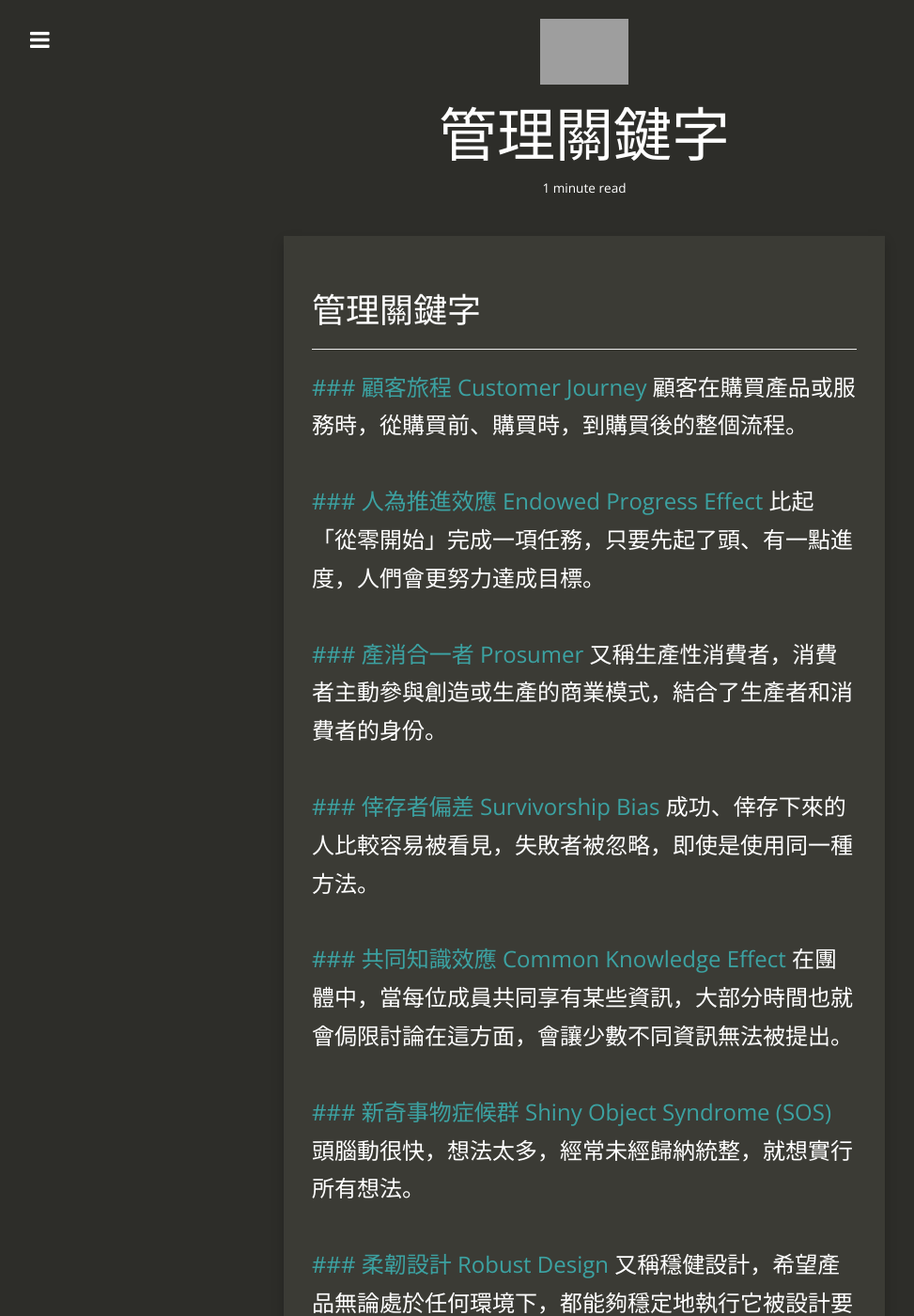
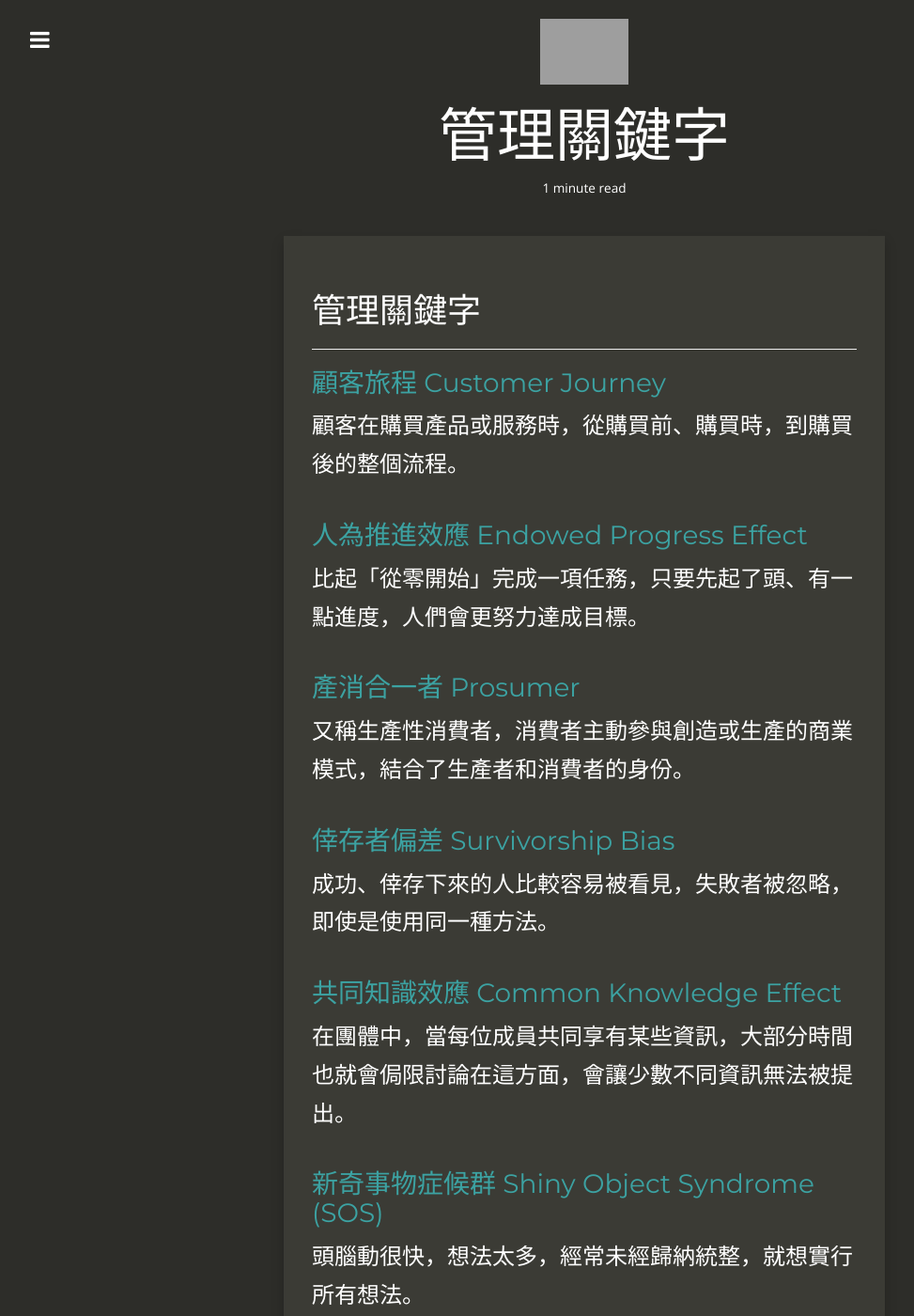
Before and after one commit to jeremywangyuan/Jeremywangyuan.github.io, a Jekyll site: the page built from _posts/2017-11-15-study-note.md, in a window 1280 px wide and 1400 px high. Shown: the whole window at 94% size, without its empty margins (18-991 px from the left). Built offline with Jekyll 4.4.1, drawn with Linux system fonts in a browser that asks for light colours; nearby versions of some CDN libraries; some web fonts are replaced; some of the changed text lies outside the part shown; grey boxes are pictures that could not be loaded.

Commit message:
study note

```diff
--- a/_posts/2017-11-15-study-note.md
+++ b/_posts/2017-11-15-study-note.md
@@ -11,34 +11,34 @@ tags:
 # 管理關鍵字
 ---
 
-[### 顧客旅程 Customer Journey](http://www.cw.com.tw/article/article.action?id=5076812)
+### [顧客旅程 Customer Journey](http://www.cw.com.tw/article/article.action?id=5076812)
 顧客在購買產品或服務時，從購買前、購買時，到購買後的整個流程。
 
-[### 人為推進效應 Endowed Progress Effect](https://www.managertoday.com.tw/books/view/43060)
+### [人為推進效應 Endowed Progress Effect](https://www.managertoday.com.tw/books/view/43060)
 比起「從零開始」完成一項任務，只要先起了頭、有一點進度，人們會更努力達成目標。
 
-[### 產消合一者 Prosumer](https://zh.wikipedia.org/wiki/%E7%94%A2%E6%B6%88%E5%90%88%E4%B8%80%E8%80%85)
+### [產消合一者 Prosumer](https://zh.wikipedia.org/wiki/%E7%94%A2%E6%B6%88%E5%90%88%E4%B8%80%E8%80%85)
 又稱生產性消費者，消費者主動參與創造或生產的商業模式，結合了生產者和消費者的身份。
 
-[### 倖存者偏差 Survivorship Bias](https://zh.wikipedia.org/wiki/%E5%80%96%E5%AD%98%E8%80%85%E5%81%8F%E5%B7%AE)
+### [倖存者偏差 Survivorship Bias](https://zh.wikipedia.org/wiki/%E5%80%96%E5%AD%98%E8%80%85%E5%81%8F%E5%B7%AE)
 成功、倖存下來的人比較容易被看見，失敗者被忽略，即使是使用同一種方法。
 
-[### 共同知識效應 Common Knowledge Effect](https://www.hbrtaiwan.com/article_content_AR0002958.html)
+### [共同知識效應 Common Knowledge Effect](https://www.hbrtaiwan.com/article_content_AR0002958.html)
 在團體中，當每位成員共同享有某些資訊，大部分時間也就會侷限討論在這方面，會讓少數不同資訊無法被提出。
 
-[### 新奇事物症候群 Shiny Object Syndrome (SOS)](https://www.entrepreneur.com/article/288370)
+### [新奇事物症候群 Shiny Object Syndrome (SOS)](https://www.entrepreneur.com/article/288370)
 頭腦動很快，想法太多，經常未經歸納統整，就想實行所有想法。
 
-[### 柔韌設計 Robust Design](http://biblioteca.universia.net/html_bura/ficha/params/title/%E6%9F%94%E9%9F%8C%E8%A8%AD%E8%A8%88%EF%BC%9A%E4%BB%A5%E5%89%B5%E6%96%B0%E8%AA%BF%E9%81%A9%E7%9A%84%E7%AD%96%E7%95%A5%E5%9B%9E%E6%87%89%E6%A9%9F%E6%A7%8B%E5%8A%9B/id/49822609.html)
+### [柔韌設計 Robust Design](http://biblioteca.universia.net/html_bura/ficha/params/title/%E6%9F%94%E9%9F%8C%E8%A8%AD%E8%A8%88%EF%BC%9A%E4%BB%A5%E5%89%B5%E6%96%B0%E8%AA%BF%E9%81%A9%E7%9A%84%E7%AD%96%E7%95%A5%E5%9B%9E%E6%87%89%E6%A9%9F%E6%A7%8B%E5%8A%9B/id/49822609.html)
 又稱穩健設計，希望產品無論處於任何環境下，都能夠穩定地執行它被設計要發揮的功能。
 
-[### 金髮女孩效應 Goldilocks Effect](https://www.hksilicon.com/articles/1135448)
+### [金髮女孩效應 Goldilocks Effect](https://www.hksilicon.com/articles/1135448)
 事情的最佳狀態或解決方案，往往是介於兩個極端值間的中間地帶。
 
-[### 回聲室效應 Echo Chamber Effect](https://zh.wikipedia.org/wiki/%E8%BF%B4%E8%81%B2%E5%AE%A4%E6%95%88%E6%87%89)
+### [回聲室效應 Echo Chamber Effect](https://zh.wikipedia.org/wiki/%E8%BF%B4%E8%81%B2%E5%AE%A4%E6%95%88%E6%87%89)
 指在一個相對封閉的環境裡，類似的意見不斷出現，即使意見過於扭曲，但由於人們不會接觸到其他資訊來源，容易認為這些扭曲的意見就是真實情況。
 
-[### VRIO模型](http://wiki.mbalib.com/zh-tw/VRIO%E6%A8%A1%E5%9E%8B)
+### [VRIO模型](http://wiki.mbalib.com/zh-tw/VRIO%E6%A8%A1%E5%9E%8B)
 value, rarity, inimitability, orgenization。企業的競爭優勢不能僅從手中的資源判斷，還要確認關鍵資源的取得程度，使競爭對手難以模仿，確保組織能有效活用資源。
 
 ### 少女網YWN
```
